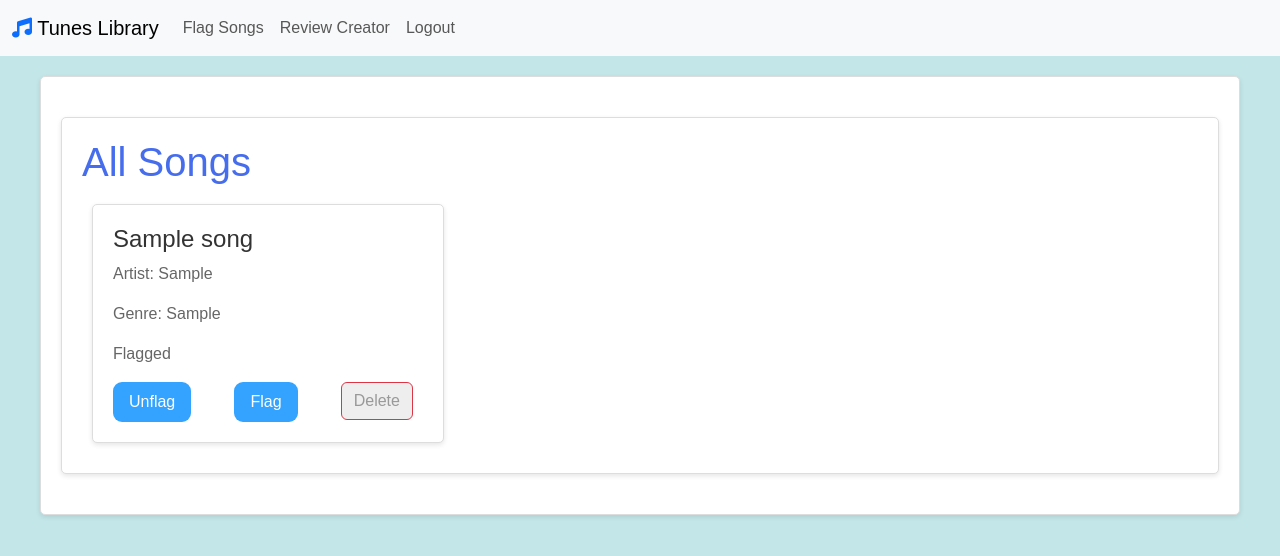
After one commit to Orange443/Music-Streaming-App-MAD---I, a Flask app: page /flagged_songs in a window 1280 px wide. The commit adds this page. Shown: the top 556 px of the page. Run offline with Flask 3, Linux system fonts and the light colour scheme; the visitor is signed in with stand-in values (Sample User, id 1); tables that the repository leaves empty hold one stand-in row (values such as "Sample post").

```diff
--- a/models.py
+++ b/models.py
@@ -33,6 +33,7 @@ class Song(db.Model):
     rating = db.Column(db.Float, nullable=False, default=0.0)
     album_id = db.Column(db.Integer, db.ForeignKey('albums.album_id'))
     creator_id = db.Column(db.Integer, db.ForeignKey('users.user_id'))
+    is_flag = db.Column(db.Boolean, nullable=False, default=False)
 
     playlist = db.relationship('Playlist', backref='song', lazy=True)
 
--- a/routes.py
+++ b/routes.py
@@ -12,7 +12,7 @@ def auth_required(func):
     @wraps(func)
     def inner(*args, **kwargs):
         if 'user_id' not in session:
-            flash('You must be logged in to access this page.', "error")
+            flash('You must be logged in to access this page.', "danger")
             return redirect(url_for('login'))
         return func(*args, **kwargs)
     return inner
@@ -21,11 +21,11 @@ def admin_reqequired(func):
     @wraps(func)
     def inner(*args, **kwargs):
         if 'user_id' not in session:
-            flash('You must be logged in to access this page.', "error")
+            flash('You must be logged in to access this page.', "danger")
             return redirect(url_for('login'))
         user = User.query.get(session['user_id'])
         if not user.is_admin:
-            flash('You must be an admin to access this page.', "error")
+            flash('You must be an admin to access this page.', "danger")
             return redirect(url_for('index'))
         return func(*args, **kwargs)
     return inner
@@ -34,11 +34,11 @@ def creator_required(func):
     @wraps(func)
     def inner(*args, **kwargs):
         if 'user_id' not in session:
-            flash('You must be logged in to access this page.', "error")
+            flash('You must be logged in to access this page.', "danger")
             return redirect(url_for('login'))
         user = User.query.get(session['user_id'])
         if not user.role == 'Creator':
-            flash('You must be a creator to access this page.', "error")
+            flash('You must be a creator to access this page.', "danger")
             return redirect(url_for('index'))
         return func(*args, **kwargs)
     return inner
@@ -46,8 +46,30 @@ def creator_required(func):
 @app.route('/')
 @auth_required
 def index():
-    return render_template('index.html', user=User.query.get(session['user_id']), albums=Album.query.all())
+    user=User.query.get(session['user_id'])
+    user_id = session.get('user_id')
+    parameter = request.args.get('parameter')
+    query = request.args.get('query')
+    blacklist_creator = CreatorBlacklist.query.filter_by(creator_id=user_id).first()
+    creator_blacklist_entries = db.session.query(CreatorBlacklist.creator_id).all()
+    creator_id_list = [entry[0] for entry in creator_blacklist_entries]
+    albums = db.session.query(Album.album_id).filter(~Album.creator_id.in_(creator_id_list)).all()
+    album_id_list = [album[0] for album in albums]
+    albums = Album.query.filter(Album.album_id.in_(album_id_list)).all()
 
+    if blacklist_creator:
+        flash('You have been blacklisted ', "danger")
+        return redirect(url_for('login'))
+
+    else:
+        if not parameter or not query:
+            return render_template('index.html', user=user, albums=albums)
+
+        if parameter == 'Album':
+            albums = Album.query.filter(Album.title.ilike('%' + query + '%')).filter(Album.album_id.in_(album_id_list)).all()
+            return render_template('index.html', user=user, albums=albums)
+
+        return render_template('index.html', user=user, album=Album.query.all())
 
 @app.route('/login')
 def login():
@@ -60,17 +82,17 @@ def login_post():
     admin_login = request.form.get('admin_login')
 
     if username == '' or password == '':
-        flash('Please fill out all fields', "error")
+        flash('Please fill out all fields', "danger")
         return redirect(url_for('login'))
 
     if username == 'admin':
-        flash('If you are an admin, please log in as an admin using the admin login page.', "error")
+        flash('If you are an admin, please log in as an admin using the admin login page.', "danger")
         return redirect(url_for('login'))
 
     user = User.query.filter_by(username=username).first()
 
     if not user or not user.check_password(password):
-        flash('Invalid username or password', "error")
+        flash('Invalid username or password', "danger")
         return redirect(url_for('login'))
 
     if admin_login:
@@ -78,7 +100,7 @@ def login_post():
             session['user_id'] = user.user_id
             return redirect(url_for('admin_dashboard'))
         else:
-            flash('You are not authorized to access the admin panel.', "error")
+            flash('You are not authorized to access the admin panel.', "danger")
             return redirect(url_for('login'))
 
     session['user_id'] = user.user_id
@@ -107,7 +129,7 @@ def admin_dashboard():
                 total_creators=total_creators,
                 total_albums=total_albums)
 
-    flash('You are not authorized to access the admin dashboard.', "error")
+    flash('You are not authorized to access the admin dashboard.', "danger")
     return redirect(url_for('login'))
 
 @app.route('/admin_login', methods=['POST'])
@@ -116,13 +138,13 @@ def admin_login_post():
     password = request.form.get('password')
 
     if username == '' or password == '':
-        flash('Please fill out all fields', "error")
+        flash('Please fill out all fields', "danger")
         return redirect(url_for('admin_login'))
 
     admin_user = User.query.filter_by(username=username, is_admin=True).first()
 
     if not admin_user or not admin_user.check_password(password):
-        flash('Invalid admin username or password', "error")
+        flash('Invalid admin username or password', "danger")
         return redirect(url_for('admin_login'))
 
     session['user_id'] = admin_user.user_id
@@ -139,13 +161,13 @@ def register_post():
     confirm_password = request.form.get('confirm_password')
     role = request.form.get('role')
     if username == '' or password == '' or confirm_password == '' or not role:
-        flash('Please fill out all fields and select a role', "error")
+        flash('Please fill out all fields and select a role', "danger")
         return redirect('register')
     if password != confirm_password:
-        flash('Password and confirm password do not match. Please try again.', "error")
+        flash('Password and confirm password do not match. Please try again.', "danger")
         return redirect('register')
     if User.query.filter_by(username=username).first():
-        flash('Username already in use. Please choose a different username.', "error")
+        flash('Username already in use. Please choose a different username.', "danger")
         return redirect('register')
 
     user = User(username=username, role=role)
@@ -188,7 +210,12 @@ def your_playlists():
     user_id = session['user_id']
     user = User.query.get(user_id)
     playlist_entry = Playlist.query.filter_by(user_id=user_id)
-    return render_template('your_playlists.html', user=user, playlist=playlist_entry)
+    blacklist_creator = CreatorBlacklist.query.filter_by(creator_id=user_id).first()
+    if blacklist_creator:
+        flash('You have been blacklisted from creating playlists.', "danger")
+        return redirect(url_for('index'))
+    else:
+        return render_template('your_playlists.html', user=user, playlist=playlist_entry)
 
 @app.route('/creator_dashboard')
 @creator_required
@@ -221,8 +248,8 @@ def add_album_post():
         try:
             release_date = datetime.datetime.strptime(release_date, '%Y-%m-%d')
         except ValueError:
-            flash('Invalid date format. Please use YYYY-MM-DD.', "success")
-            return redirect(url_for('add_product'))
+            flash('Invalid date format. Please use YYYY-MM-DD.', "danger")
+            return redirect(url_for('index'))
 
     genre = request.form.get('genre')
     album = Album(title=title, release_date=release_date, genre=genre, creator_id=session['user_id'])
@@ -283,7 +310,7 @@ def edit_album_post(album_id):
 
     album = Album.query.get(album_id)
     if not album:
-        flash('Album not found', 'error')
+        flash('Album not found', 'danger')
         return redirect(url_for('creator_dashboard'))
 
     new_title = request.form.get('title')
@@ -291,7 +318,7 @@ def edit_album_post(album_id):
     new_genre = request.form.get('genre')
 
     if not new_title or not release_date_str or not new_genre:
-        flash('Please fill out all fields', 'error')
+        flash('Please fill out all fields', 'danger')
         return redirect(url_for('edit_album', album_id=album_id))
 
     new_release_date = None
@@ -300,7 +327,7 @@ def edit_album_post(album_id):
         try:
             new_release_date = datetime.datetime.strptime(release_date_str, '%Y-%m-%d')
         except ValueError:
-            flash('Invalid date format. Please use YYYY-MM-DD.', "error")
+            flash('Invalid date format. Please use YYYY-MM-DD.', "danger")
             return redirect(url_for('add_product'))
 
     album.title = new_title
@@ -348,7 +375,7 @@ def delete_song_post(song_id):
     song = Song.query.get(song_id)
 
     if not song:
-        flash('Song not found', 'error')
+        flash('Song not found', 'danger')
         return redirect(url_for('creator_dashboard'))
 
     # Perform the deletion
@@ -370,7 +397,7 @@ def edit_song_post(song_id):
     song = Song.query.get(song_id)
 
     if not song:
-        flash('Song not found', 'error')
+        flash('Song not found', 'danger')
         return redirect(url_for('creator_dashboard'))
 
     if request.method == 'POST':
@@ -409,6 +436,7 @@ def rate_song(song_id):
 
 @app.route('/index')
 def index_home():
+
     return redirect(url_for('index'))
 
 @app.route('/add_to_playlist/<int:song_id>', methods=['POST'])
@@ -420,11 +448,9 @@ def add_to_playlist(song_id):
 
     in_db_playlist = Playlist.query.filter_by(user_id=user_id, song_id=song_id).first()
     if in_db_playlist is not None:
-        raise Exception("Playlist ENtry is already made")
-
-
+        flash("Playlist Entry is already made", "danger")
+        return redirect(url_for('index'))
     if song is not None:
-
         playlist_entry = Playlist(user_id=user_id, song_id=song_id)
         db.session.add(playlist_entry)
         db.session.commit()
@@ -437,3 +463,75 @@ def your_playlists_1(song_id):
     user = User.query.get(session['user_id'])
     playlist = Playlist.query.filter(Playlist.user_id == session['user_id']).all()
     return render_template('your_playlists.html', user=user, playlist=playlist, song_id=song_id)
+
+
+@app.route('/flagged_songs')
+@admin_reqequired
+def flagged_songs():
+    user = User.query.get(session['user_id'])
+    all_songs = Song.query.all()
+    return render_template('flagged_songs.html', all_songs=all_songs, user=user)
+
+@app.route('/flag_song/<int:song_id>', methods=['POST'])
+@admin_reqequired
+def flag_song(song_id):
+    song = Song.query.get(song_id)
+    if song:
+        song.is_flag = True
+        db.session.commit()
+    return redirect(url_for('flagged_songs'))
+
+@app.route('/unflag_song/<int:song_id>', methods=['POST'])
+@admin_reqequired
+def unflag_song(song_id):
+    song = Song.query.get(song_id)
+    if song:
+        song.is_flag = False
+        db.session.commit()
+    return redirect(url_for('flagged_songs'))
+
+@app.route('/remove_song/<int:song_id>', methods=['POST'])
+@admin_reqequired
+def remove_song(song_id):
+    song = Song.query.get(song_id)
+    if song:
+        db.session.delete(song)
+        db.session.commit()
+    return redirect(url_for('flagged_songs'))
+
+@app.route('/review_creator')
+@admin_reqequired
+def review_creator():
+    user = User.query.get(session['user_id'])
+    creators = User.query.filter_by(role='Creator').all()
+    return render_template('review_creator.html', user=user, creators=creators)
+
+
+@app.route('/blacklist_creator/<int:creator_id>', methods=['POST'])
+def blacklist_creator(creator_id):
+    admin_id = session['user_id']
+
+
+    creator_blacklist = CreatorBlacklist.query.filter_by(admin_id=admin_id, creator_id=creator_id).first()
+    if creator_blacklist:
+        flash('Creator is already blacklisted.', 'danger')
+    else:
+        creator_blacklist = CreatorBlacklist(admin_id=admin_id, creator_id=creator_id)
+        db.session.add(creator_blacklist)
+        db.session.commit()
+        flash('Creator has been blacklisted.', 'success')
+
+    return redirect(url_for('review_creator'))
+
+# Route to whitelist a creator
+@app.route('/whitelist_creator/<int:creator_id>', methods=['POST'])
+def whitelist_creator(creator_id):
+    admin_id = session['user_id']
+    creator_blacklist = CreatorBlacklist.query.filter_by(admin_id=admin_id, creator_id=creator_id).first()
+    if creator_blacklist:
+        db.session.delete(creator_blacklist)
+        db.session.commit()
+        flash('Creator has been whitelisted.','success')
+    else:
+        flash('Creator was not blacklisted.','danger')
+    return redirect(url_for('review_creator'))
--- /dev/null
+++ b/templates/flagged_songs.html
@@ -0,0 +1,107 @@
+{% extends 'layout.html' %}
+
+{% block title %}
+    Flagged Songs
+{% endblock %}
+
+{% block content %}
+  <div class="container">
+    <h1 class="page-title">All Songs</h1>
+    <div class="song-list">
+      {% for song in all_songs %}
+        <div class="song-card">
+          <h2>{{ song.title }}</h2>
+          <p class="artist">Artist: {{ song.artist }}</p>
+          <p class="genre">Genre: {{ song.genre }}</p>
+          <p class="flag-status">{{ 'Flagged' if song.is_flag else 'Not Flagged' }}</p>
+          <div class="actions">
+            <form action="{{ url_for('unflag_song', song_id=song.song_id) }}" method="post">
+              <button type="submit" name="flagging" value="unflag" class="btn btn-warning">Unflag</button>
+            </form>
+            <form action="{{ url_for('flag_song', song_id=song.song_id) }}" method="post">
+              <button type="submit" name="flagging" value="flag" class="btn btn-warning">Flag</button>
+            </form>
+            <form action="{{ url_for('remove_song', song_id=song.song_id) }}" method="post">
+              <button type="submit" class="btn btn-outline-danger">Delete</button>
+            </form>
+          </div>
+        </div>
+      {% endfor %}
+    </div>
+  </div>
+{% endblock %}
+
+{% block style %}
+<style>
+    body {
+        background-color: #c3e6e8; /* Pastel Blue Color */
+        font-family: Arial, sans-serif;
+        margin: 0;
+        padding: 0;
+    }
+
+    .container {
+        max-width: 1200px;
+        margin: 20px auto;
+        padding: 20px;
+        background-color: #fff;
+        border: 1px solid #ddd;
+        border-radius: 5px;
+        box-shadow: 0 2px 5px rgba(0, 0, 0, 0.1);
+    }
+
+    .page-title {
+        color: rgb(70, 109, 236);
+    }
+
+    .song-list {
+        display: flex;
+        flex-wrap: wrap;
+        justify-content: space-between;
+    }
+
+    .song-card {
+        background-color: #fff;
+        border: 1px solid #ddd;
+        border-radius: 5px;
+        padding: 20px;
+        margin: 10px;
+        width: calc(33.33% - 20px);
+        box-shadow: 0 2px 5px rgba(0, 0, 0, 0.1);
+    }
+
+    h2 {
+        font-size: 1.5rem;
+        color: #333;
+    }
+
+    .artist, .genre, .flag-status {
+        color: #666;
+    }
+
+    .actions {
+        display: flex;
+        justify-content: space-between;
+        margin-top: 10px;
+    }
+
+    .actions form {
+        margin-right: 10px; /* Add space between buttons */
+    }
+
+    .btn.btn-warning {
+        background-color: #33a3ff;
+        color: #fff;
+        border: none;
+        padding: 8px 16px;
+        border-radius: 9px;
+        cursor: pointer;
+    }
+
+    .btn.btn-outline-danger {
+        background-color: #eee;
+        color: #999;
+        cursor: pointer;
+    }
+</style>
+{% endblock %}
--- a/templates/nav.html
+++ b/templates/nav.html
@@ -12,7 +12,6 @@
                 <li class="nav-item">
                     <a class="nav-link" href="/index">Home</a>
                 </li>
-
                 <li class="nav-item">
                     <a class="nav-link" href="/signup_as_creator">Signup as creator</a>
                 </li>
@@ -37,10 +36,10 @@
                 </li>
                 {% elif user is defined and user.role == 'Admin' %}
                 <li class="nav-item">
-                    <a class="nav-link" href="/review_songs">Review Songs</a>
+                    <a class="nav-link" href="/flagged_songs">Flag Songs</a>
                 </li>
                 <li class="nav-item">
-                    <a class="nav-link" href="/creator_review">Review Creator</a>
+                    <a class="nav-link" href="/review_creator">Review Creator</a>
                 </li>
                 <li class="nav-item">
                     <a class="nav-link" href="/logout">Logout</a>
--- a/templates/searchbar.html
+++ b/templates/searchbar.html
@@ -1,7 +1,7 @@
 <div class="container-fluid">
     <form class="d-flex">
         <select name="parameter" id="parameter" class="form-select me-2">
-            <option value="Album"selected>Album Name</option>
+            <option value="Album"selected>Album</option>
         </select>
         <input type="text" class="form-control me-2" id="query" name="query" placeholder="Search Query" value="{{name}}">
         <button type="submit" class="btn btn-outline-primary">
```
Also changed, not shown: templates/index.html (+23 -1 lines), templates/review_creator.html (added, +72 -0 lines).
